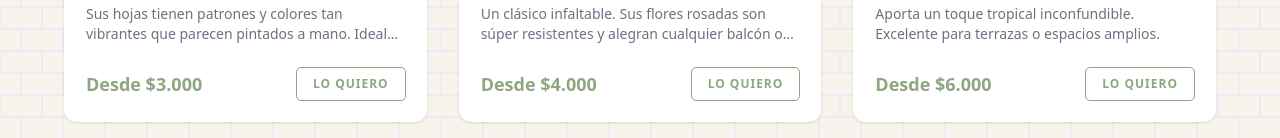
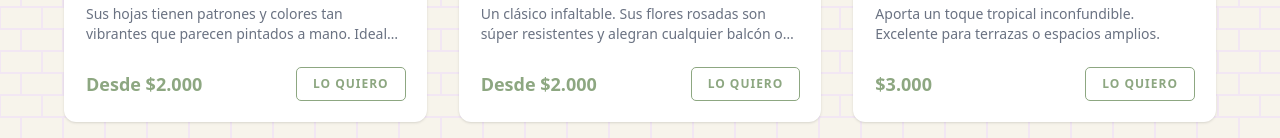
Before and after one commit to karlacabanas01/milokira-catalogo, a Next.js app: page / in a window 1280 px wide. Shown: the part 785-923 px from the top of the page. Built offline with nearby package versions, Linux system fonts and the light colour scheme.

Commit message:
update inventario

```diff
--- a/app/data/inventario.js
+++ b/app/data/inventario.js
@@ -8,7 +8,7 @@ export const plantasMilokira = [
     descripcion:
       "Sus hojas tienen patrones y colores tan vibrantes que parecen pintados a mano. Ideal para dar luz a tus espacios.",
     categoria: "INTERIOR",
-    precio: { valor: 3000, tipo: "desde" },
+    precio: { valor: 2000, tipo: "desde" },
     imagenUrl: "/img/coleo.jpeg",
   },
   {
@@ -17,7 +17,7 @@ export const plantasMilokira = [
     descripcion:
       "Un clásico infaltable. Sus flores rosadas son súper resistentes y alegran cualquier balcón o terraza.",
     categoria: "EXTERIOR",
-    precio: { valor: 4000, tipo: "desde" },
+    precio: { valor: 2000, tipo: "desde" },
     imagenUrl: "/img/cardenal.jpeg",
   },
   {
@@ -26,20 +26,11 @@ export const plantasMilokira = [
     descripcion:
       "Aporta un toque tropical inconfundible. Excelente para terrazas o espacios amplios.",
     categoria: "EXTERIOR",
-    precio: { valor: 6000, tipo: "desde" },
+    precio: { valor: 3000 },
     imagenUrl: "/img/palmera.jpeg",
   },
-  // {
-  //   id: 4,
-  //   nombre: "Cardenal con Olor",
-  //   descripcion:
-  //     "Además de sus hermosas flores, sus hojas desprenden un aroma delicioso al rozarlas.",
-  //   categoria: "EXTERIOR",
-  //   precio: { valor: 4500, tipo: "fijo" },
-  //   imagenUrl: "/img/cardenal-olor.jpeg",
-  // },
   {
-    id: 5,
+    id: 4,
     nombre: "Mala Madre (Clásica)",
     descripcion:
       "Súper resistente y excelente purificadora de aire. Produce lindos hijuelos colgantes.",
@@ -48,7 +39,7 @@ export const plantasMilokira = [
     imagenUrl: "/img/malamadre.jpeg",
   },
   {
-    id: 6,
+    id: 5,
     nombre: "Mala Madre Verde",
     descripcion:
       "Variedad de tonos verdes intensos. Perfecta para macetas colgantes en espacios iluminados.",
@@ -57,7 +48,7 @@ export const plantasMilokira = [
     imagenUrl: "/img/malamadre-verde.jpeg",
   },
   {
-    id: 7,
+    id: 6,
     nombre: "Margarita Arbusto",
     descripcion:
       "Un arbusto generoso que se llena de flores blancas. Ideal para el jardín o maceteros grandes al sol.",
@@ -65,26 +56,17 @@ export const plantasMilokira = [
     precio: { valor: 5000, tipo: "aprox" },
     imagenUrl: "/img/Margarita.jpeg",
   },
-  // {
-  //   id: 8,
-  //   nombre: "Hypoestes",
-  //   descripcion:
-  //     "Conocida como 'Paleta de pintor'. Su follaje está lleno de pecas contrastantes que le dan muchísima vida.",
-  //   categoria: "INTERIOR",
-  //   precio: { valor: 3500, tipo: "fijo" },
-  //   imagenUrl: "/img/hypoestes.jpeg",
-  // },
   {
-    id: 9,
+    id: 7,
     nombre: "Dólar Verde",
     descripcion:
       "Planta colgante de hojas redondas y brillantes. Se dice que atrae la prosperidad al hogar.",
     categoria: "INTERIOR",
-    precio: { valor: 4000, tipo: "desde" },
+    precio: { valor: 1000 },
     imagenUrl: "/img/dolar.jpeg",
   },
   {
-    id: 10,
+    id: 8,
     nombre: "Cucharita / Peperomia",
     descripcion:
       "De hojas gruesas y brillantes. Súper amigable para interiores con luz indirecta moderada.",
@@ -92,18 +74,8 @@ export const plantasMilokira = [
     precio: { valor: 4000, tipo: "fijo" },
     imagenUrl: "/img/cucharita.jpeg",
   },
-  //NO ME GUSTA COMO SE VE LA PLANTA
-  // {
-  //   id: 11,
-  //   nombre: "Planta de la Mosca",
-  //   descripcion:
-  //     "Una especie exótica y fascinante, ideal para coleccionistas que buscan algo totalmente diferente.",
-  //   categoria: "INTERIOR",
-  //   precio: { valor: 5000, tipo: "aprox" },
-  //   imagenUrl: "/img/planta-mosca.jpeg",
-  // },
   {
-    id: 12,
+    id: 9,
     nombre: "Begonia Hardy",
     descripcion:
       "Variedad muy resistente que regala una floración preciosa y abundante.",
@@ -112,7 +84,7 @@ export const plantasMilokira = [
     imagenUrl: "/img/begonia-hardy.jpeg",
   },
   {
-    id: 13,
+    id: 10,
     nombre: "Begonia Alas de Ángel",
     descripcion:
       "Hojas asimétricas con puntitos plateados y hermosas caídas de flores. Un espectáculo visual.",
@@ -121,16 +93,7 @@ export const plantasMilokira = [
     imagenUrl: "/img/begonia-alas.jpeg",
   },
   {
-    id: 14,
-    nombre: "Trébol Verde Mariposas",
-    descripcion:
-      "Sus hojas se abren durante el día buscando la luz y se cierran por la noche como pequeñas alas.",
-    categoria: "INTERIOR",
-    precio: { valor: 4500, tipo: "fijo" },
-    imagenUrl: "/img/trebol mariposa.jpeg",
-  },
-  {
-    id: 15,
+    id: 11,
     nombre: "Aspidistra",
     descripcion:
       "La 'planta de hierro'. Es virtualmente indestructible y sobrevive en rincones con poca luz.",
@@ -139,21 +102,21 @@ export const plantasMilokira = [
     imagenUrl: "/img/Aspidistra.jpeg",
   },
   {
-    id: 16,
+    id: 12,
     nombre: "Tradescantia Pallida / Purpurina",
     descripcion:
       "Planta de un intenso color púrpura. Crece rápido y aporta una caída hermosa a las macetas.",
     categoria: "INTERIOR",
-    precio: { valor: 4000, tipo: "desde" },
+    precio: { valor: 2000, tipo: "desde" },
     imagenUrl: "/img/Amor de hombre.jpeg",
   },
   {
-    id: 17,
+    id: 13,
     nombre: "Collar de Corazones",
     descripcion:
       "Delicada enredadera con pequeñas hojitas en forma de corazón. Perfecta para repisas altas.",
     categoria: "INTERIOR",
-    precio: { valor: 7000, tipo: "fijo" },
+    precio: { valor: 5000, tipo: "fijo" },
     imagenUrl: "/img/Collar de corazones.jpeg",
   },
 
@@ -161,185 +124,174 @@ export const plantasMilokira = [
   // 🌵 SUCULENTAS Y CACTUS INDIVIDUALES
   // ==========================================
   {
-    id: 18,
+    id: 14,
     nombre: "Estrella de las Rocas",
     descripcion:
       "Suculenta de forma geométrica perfecta que se camufla maravillosamente en entornos rústicos.",
     categoria: "SUCULENTAS",
-    precio: { valor: 3500, tipo: "fijo" },
+    precio: { valor: 1000, tipo: "desde" },
     imagenUrl: "/img/estrella-rocas.jpeg",
   },
-  // {
-  //   id: 19,
-  //   nombre: "Siempreviva",
-  //   descripcion:
-  //     "Fiel a su nombre, es extremadamente resistente. Forma preciosas rosetas que se multiplican fácilmente.",
-  //   categoria: "SUCULENTAS",
-  //   precio: { valor: 3000, tipo: "desde" },
-  //   imagenUrl: "/img/siempreviva.jpeg",
-  // },
   {
-    id: 20,
+    id: 15,
     nombre: "Santa Teresita / Pata de Cangrejo",
     descripcion:
       "Cactus de bosque sin espinas que regala una floración espectacular y colorida.",
     categoria: "CACTUS",
-    precio: { valor: 4500, tipo: "aprox" },
+    precio: { valor: 1000, tipo: "desde" },
     imagenUrl: "/img/cangrejo.jpeg",
   },
   {
-    id: 21,
+    id: 16,
     nombre: "Haworthia",
     descripcion:
       "Pequeña y elegante, con hojas puntiagudas y marcas blancas que parecen un estampado.",
     categoria: "SUCULENTAS",
-    precio: { valor: 4000, tipo: "fijo" },
+    precio: { valor: 1000, tipo: "desde" },
     imagenUrl: "/img/Haworthia.jpeg",
   },
   {
-    id: 22,
+    id: 17,
     nombre: "Cordón de San José",
     descripcion:
       "Suculenta de crecimiento vertical muy original. Ideal para dar altura a tus arreglos.",
     categoria: "SUCULENTAS",
-    precio: { valor: 3500, tipo: "fijo" },
+    precio: { valor: 2000, tipo: "fijo" },
     imagenUrl: "/img/cordon-san-jose.jpeg",
   },
   {
-    id: 23,
+    id: 18,
     nombre: "Cadena de Plátanos",
     descripcion:
       "Suculenta colgante muy divertida; sus hojitas tienen exactamente la forma de pequeños plátanos.",
     categoria: "SUCULENTAS",
-    precio: { valor: 4500, tipo: "fijo" },
+    precio: { valor: 1000, tipo: "fijo" },
     imagenUrl: "/img/cadena-platanos.jpeg",
   },
   {
-    id: 24,
+    id: 19,
     nombre: "Lirio Leopardo",
     descripcion:
       "Una maravilla botánica. Sus hojas presentan manchas oscuras atigradas que la hacen única.",
     categoria: "SUCULENTAS",
-    precio: { valor: 5000, tipo: "fijo" },
+    precio: { valor: 2000, tipo: "desde" },
     imagenUrl: "/img/lirio-leopardo.jpeg",
   },
   {
-    id: 25,
+    id: 20,
     nombre: "Hierba Puntera",
     descripcion:
       "Variedad de siempreviva con puntas rojizas. Ideal para techos verdes o maceteros anchos.",
     categoria: "SUCULENTAS",
-    precio: { valor: 3000, tipo: "desde" },
+    precio: { valor: 2000, tipo: "desde" },
     imagenUrl: "/img/hierba-puntera.jpeg",
   },
   {
-    id: 26,
+    id: 21,
     nombre: "Kalanchoe",
     descripcion:
       "Famosa por sus agrupaciones de flores vibrantes. Perfecta para dar color a espacios luminosos.",
     categoria: "SUCULENTAS",
-    precio: { valor: 4500, tipo: "desde" },
+    precio: { valor: 2000, tipo: "fijo" },
     imagenUrl: "/img/Aranto y Kalonche.jpeg",
   },
   {
-    id: 27,
+    id: 22,
     nombre: "Árbol de Jade (Grande)",
     descripcion:
       "Ejemplar maduro de la clásica suculenta de la abundancia. Un verdadero arbolito para tu hogar.",
     categoria: "SUCULENTAS",
-    precio: { valor: 8000, tipo: "aprox" },
+    precio: { valor: 8000 },
     imagenUrl: "/img/jade-grande.jpeg",
   },
   {
-    id: 28,
+    id: 23,
     nombre: "Árbol de Jade (Pequeño)",
     descripcion:
       "Ideal para iniciar tu colección o para regalar prosperidad a tus seres queridos.",
     categoria: "SUCULENTAS",
-    precio: { valor: 3500, tipo: "fijo" },
+    precio: { valor: 2000, tipo: "desde" },
     imagenUrl: "/img/jade-pequeno.jpeg",
   },
   {
-    id: 29,
+    id: 24,
     nombre: "Rosario Variegado",
     descripcion:
       "Versión exclusiva de la clásica planta rosario, con tonos crema y rosados intercalados.",
     categoria: "SUCULENTAS",
-    precio: { valor: 5500, tipo: "fijo" },
+    precio: { valor: 2000, tipo: "fijo" },
     imagenUrl: "/img/rosario-variegado.jpeg",
   },
   {
-    id: 30,
+    id: 25,
     nombre: "Rosario de Rubíes",
     descripcion:
       "Sus tallos morados y hojas alargadas toman un color rojo intenso cuando reciben buen sol.",
     categoria: "SUCULENTAS",
-    precio: { valor: 4500, tipo: "fijo" },
+    precio: { valor: 2000, tipo: "fijo" },
     imagenUrl: "/img/rosario-rubies.jpeg",
   },
   {
-    id: 31,
+    id: 26,
     nombre: "Aeonium",
     descripcion:
       "Forma preciosas rosetas en las puntas de sus ramas, dando la apariencia de un árbol bonsái suculento.",
     categoria: "SUCULENTAS",
-    precio: { valor: 6000, tipo: "fijo" },
+    precio: { valor: 2000, tipo: "fijo" },
     imagenUrl: "/img/aeonium.jpeg",
   },
   {
-    id: 32,
+    id: 27,
     nombre: "Cactus Espinas Amarillas",
     descripcion:
       "Cactus redondo y clásico, resalta por el tono dorado de sus espinas. Súper resistente.",
     categoria: "CACTUS",
-    precio: { valor: 4500, tipo: "fijo" },
+    precio: { valor: 2000, tipo: "fijo" },
     imagenUrl: "/img/cactus-amarillo.jpeg",
   },
   {
-    id: 33,
+    id: 28,
     nombre: "Cactus Cola de Ratón",
     descripcion:
       "Cactus colgante de tallos largos. Queda bellísimo en macetas de pared o colgantes.",
     categoria: "CACTUS",
-    precio: { valor: 7000, tipo: "fijo" },
+    precio: { valor: 1000, tipo: "desde" },
     imagenUrl: "/img/cola de raton.jpeg",
   },
 
   // ==========================================
   // 🏺 JARDINES Y TERRARIOS (Arreglos)
   // ==========================================
-  // ==========================================
-  // 🏺 JARDINES Y TERRARIOS (Arreglos)
-  // ==========================================
+
   {
-    id: 34,
+    id: 29,
     nombre: "Jardín Loki",
     descripcion:
       "Arreglo dinámico con variedad de suculentas. Lleno de texturas diferentes.",
     categoria: "JARDINES",
-    precio: { valor: 6000, tipo: "aprox" },
+    precio: { valor: 5000 },
     imagenUrl: "/img/jardines/jardin-loki1.jpeg",
   },
   {
-    id: 35,
+    id: 30,
     nombre: "Jardín Milo",
     descripcion:
       "Arreglo alegre con especies de rápido crecimiento en maceta mediana.",
     categoria: "JARDINES",
-    precio: { valor: 5000, tipo: "fijo" },
+    precio: { valor: 3000, tipo: "fijo" },
     imagenUrl: "/img/jardines/jardin-milo1.jpeg",
   },
   {
-    id: 36,
+    id: 31,
     nombre: "Jardín Suculentas L",
     descripcion:
       "Composición grande con especies mejor adaptadas. Abundante y lleno de vida.",
     categoria: "JARDINES",
-    precio: { valor: 7500, tipo: "aprox" },
+    precio: { valor: 7000, tipo: "aprox" },
     imagenUrl: "/img/jardines/jardin-suculentas-l.jpeg",
   },
   {
-    id: 37,
+    id: 32,
     nombre: "Jardín Suculentas XL",
     descripcion:
       "Nuestra pieza extra grande de 10.000 pesos. Robusto, inmenso y diseñado para destacar.",
@@ -348,39 +300,39 @@ export const plantasMilokira = [
     imagenUrl: "/img/jardines/jardin-suculentas-xl.jpeg",
   },
   {
-    id: 38,
+    id: 33,
     nombre: "Mix Suculentas",
     descripcion:
       "Arreglo montado en maceta alargada. Queda espectacular como separador de ambientes o en repisas.",
     categoria: "JARDINES",
-    precio: { valor: 8000, tipo: "desde" },
+    precio: { valor: 3000, tipo: "desde" },
     imagenUrl: "/img/jardines/mix suculentas.jpeg",
   },
   {
-    id: 39,
+    id: 34,
     nombre: "Trío 1",
     descripcion:
       "Composición minimalista y equilibrada con tres suculentas que se complementan a la perfección.",
     categoria: "JARDINES",
-    precio: { valor: 4500, tipo: "fijo" },
+    precio: { valor: 2000, tipo: "fijo" },
     imagenUrl: "/img/jardines/trio-1.jpeg",
   },
   {
-    id: 40,
+    id: 35,
     nombre: "Trío 2",
     descripcion:
       "Una excelente opción para empezar. Sencillo, hermoso y muy fácil de cuidar.",
     categoria: "JARDINES",
-    precio: { valor: 4000, tipo: "fijo" },
+    precio: { valor: 2000, tipo: "fijo" },
     imagenUrl: "/img/jardines/trio-2.jpeg",
   },
   {
-    id: 41,
+    id: 36,
     nombre: "Trío 3",
     descripcion:
       "Tercera variante de nuestro clásico trío de suculentas. Ideal para decorar tu escritorio.",
     categoria: "JARDINES",
-    precio: { valor: 4000, tipo: "fijo" },
+    precio: { valor: 2000, tipo: "fijo" },
     imagenUrl: "/img/jardines/trio-3.jpeg",
   },
 ];
```
